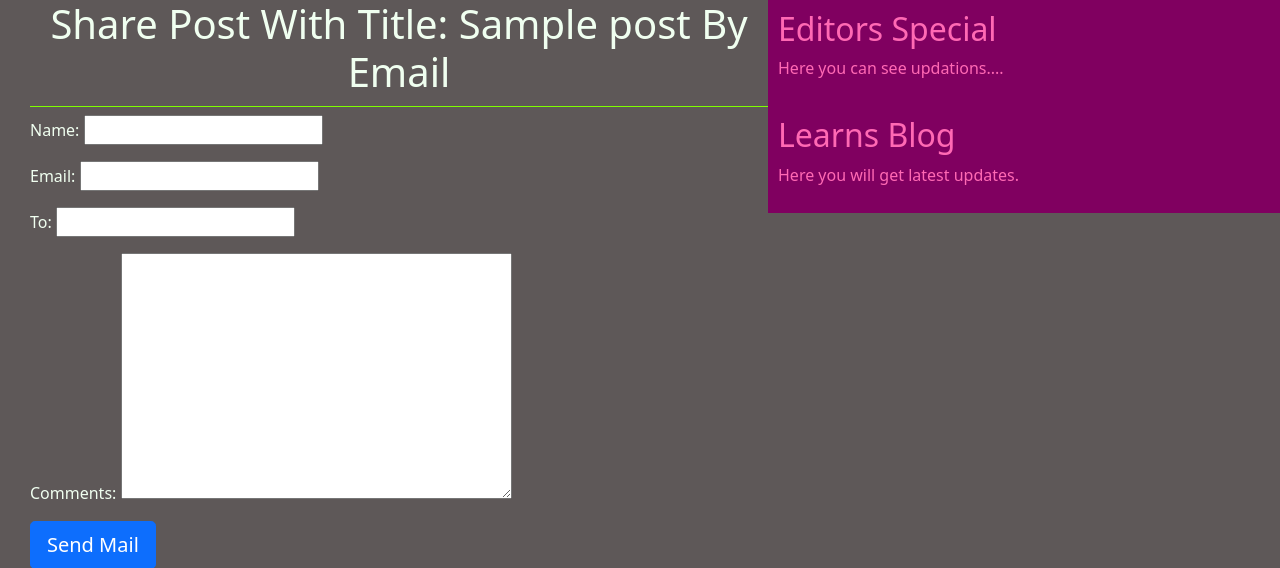
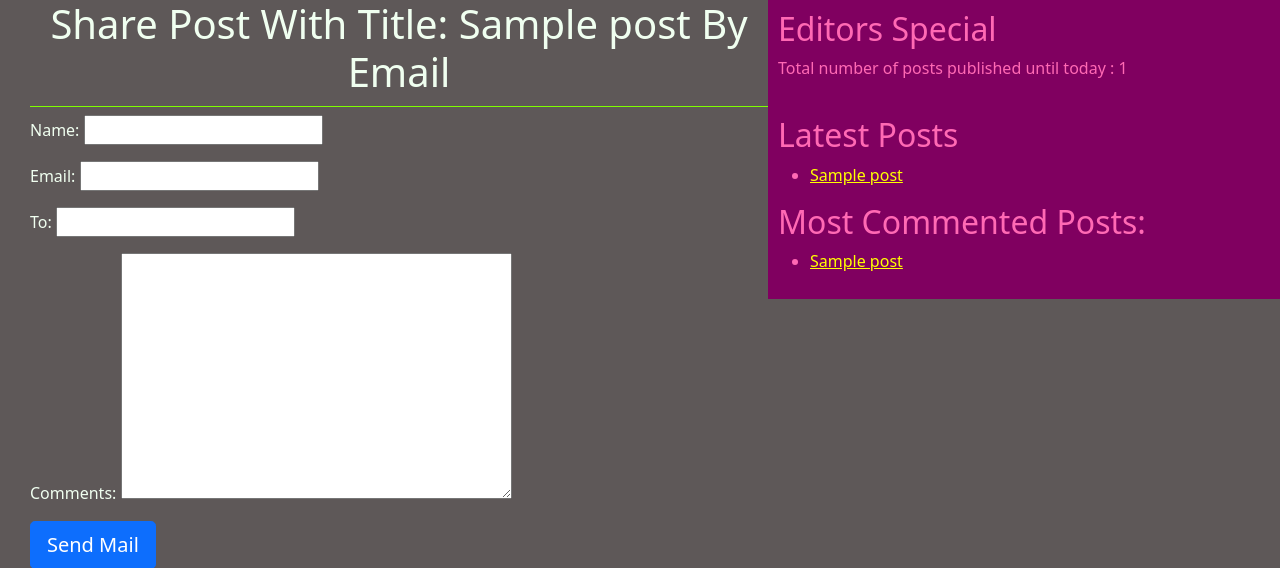
Before and after one commit to sklearn21/django_47_blog_project, a Django app: page /1/share/ in a window 1280 px wide. Shown: the top 568 px of the page. Run offline with Django 3.2, Linux system fonts and the light colour scheme; tables that the repository leaves empty hold one stand-in row (values such as "Sample post").

Commit message:
complete.

```diff
--- a/blog/models.py
+++ b/blog/models.py
@@ -2,6 +2,7 @@ from django.db import models
 from django.contrib.auth.models import User
 from django.utils import timezone
 from django.urls import reverse
+from taggit.managers import TaggableManager
 
 
 # Create your models here.
@@ -21,6 +22,7 @@ class Post(models.Model):
     updated = models.DateTimeField(auto_now=True)
     status = models.CharField(max_length=10, choices=STATUS_CHOICES, default='draft')
     objects = CustomManager()
+    tags=TaggableManager()
 
 
     class Meta:
--- a/blog/templates/blog/base.html
+++ b/blog/templates/blog/base.html
@@ -1,4 +1,5 @@
 <!DOCTYPE html>
+{% load blog_tags %}
 {% load static %}
 <html lang='en' dir='ltr'>
     <head>
@@ -24,12 +25,22 @@
         </div>
         <div class='sidebar'>
             <h2>Editors Special</h2>
-            <p>Here you can see updations....</p>
+            <p>Total number of posts published until today : <span id='pcount'> {% my_tag %}</span></p>
         </div>
         <div class='sidebar'>
 
-            <h2>Learns Blog</h2>
-            <p>Here you will get latest updates.</p>
+            <h2>Latest Posts</h2>{%show_latest_posts 4%}
+            <h2>Most Commented Posts:</h2>
+            {% get_most_commented_posts as most_commented_posts %}
+            <ul>
+                {% for post in most_commented_posts %}
+                    <li>
+                        <a href="{{post.get_absolute_url}}">
+                            {{post.title}}
+                        </a>
+                    </li>
+                {% endfor %}
+            </ul>
         </div>
     </body>
 </html>
--- /dev/null
+++ b/blog/templates/blog/latest_post123.html
@@ -0,0 +1,11 @@
+<ul>
+    {% for post in latest_posts %}
+        <li>
+                <a href="{{post.get_absolute_url}}">
+                    {{post.title}}
+                </a>
+        </li>
+
+    {% endfor %}
+
+</ul>
--- /dev/null
+++ b/blog/templatetags/blog_tags.py
@@ -0,0 +1,21 @@
+from blog.models import Post
+from django import template
+from django.db.models import Count
+
+register=template.Library()
+
+
+@register.simple_tag(name='my_tag')
+def total_posts():
+    return Post.objects.count()
+
+
+@register.inclusion_tag('blog/latest_post123.html')
+def show_latest_posts(count=3):
+    latest_posts = Post.objects.order_by('-publish')[:count]
+    return {'latest_posts':latest_posts}
+
+
+@register.simple_tag
+def get_most_commented_posts(count=5):
+    return Post.objects.annotate(total_comments = Count('comments')).order_by('-total_comments')[:count]
--- a/blog/views.py
+++ b/blog/views.py
@@ -3,11 +3,17 @@ from blog.models import Post
 from django.core.paginator import Paginator, PageNotAnInteger, EmptyPage
 from django.core.mail import send_mail
 from blog.forms import EmailSendForm, CommentsForm
+from taggit.models import Tag
 # Create your views here.
 
 
-def post_list_view(request):
+def post_list_view(request, tag_slug=None):
     post_list = Post.objects.all()
+    tag=None
+    if tag_slug:
+        tag=get_object_or_404(Tag, slug=tag_slug)
+        post_list=post_list.filter(tags__in=[tag])
+
     paginator = Paginator(post_list,1)
     page_number = request.GET.get('page')
     try:
@@ -16,7 +22,7 @@ def post_list_view(request):
         post_list=paginator.page(1)
     except EmptyPage:
         post_list=paginator.page(paginator.num_pages)
-    return render(request, 'blog/post_list.html', {'post_list': post_list})
+    return render(request, 'blog/post_list.html', {'post_list': post_list, 'tag':tag})
 
 
 from django.views.generic import ListView
--- a/django_47_blog_project/settings.py
+++ b/django_47_blog_project/settings.py
@@ -38,6 +38,7 @@ INSTALLED_APPS = [
     'django.contrib.messages',
     'django.contrib.staticfiles',
     'blog',
+    'taggit',
 ]
 
 MIDDLEWARE = [
--- a/django_47_blog_project/urls.py
+++ b/django_47_blog_project/urls.py
@@ -21,6 +21,7 @@ urlpatterns = [
     path('admin/', admin.site.urls),
     path('', views.post_list_view),
     # path('', views.Post_List_View.as_view()),
+    re_path(r'^tag/(?P<tag_slug>[-\w]+)/$', views.post_list_view, name='post_list_view_by_tag'),
     re_path(r'^(?P<year>[0-9]{4})/(?P<month>[0-9]{2})/(?P<day>[0-9]{2})/(?P<post>[-\w]+)/$', views.post_detail_view,
             name='post_detail'),
     re_path(r'^(?P<id>\d+)/share/$', views.mail_send_view)
```
Also changed, not shown: blog/templates/blog/post_list.html (+11 -1 lines), blog/migrations/0003_post_tags.py (added), blog/templatetags/__init__.py (added).
